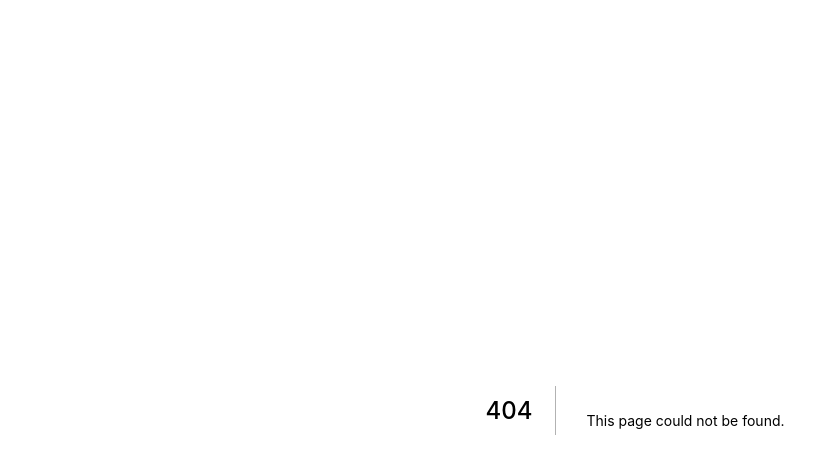
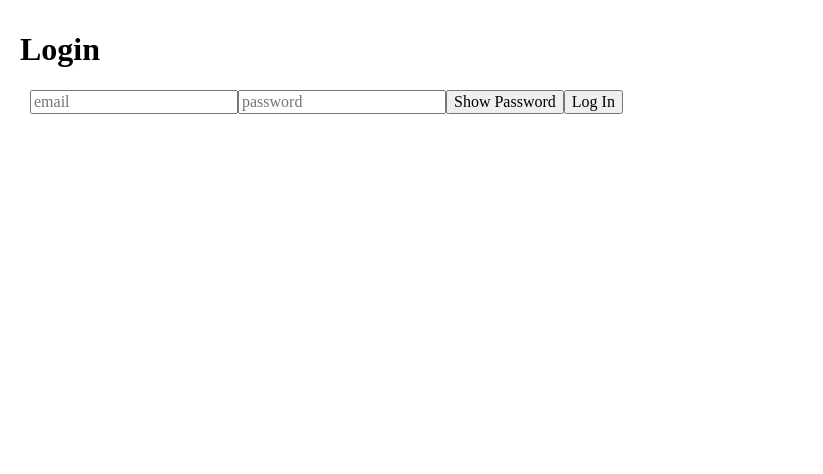
Before and after one commit to NateICS/ics-journalism, a Next.js app: page /login in a window 1280 px wide. Before the commit this address had no page. Shown: the top 474 px of the page, without its empty margins (0-823 px from the left). Built offline with nearby package versions, Linux system fonts and the light colour scheme; no server answers.

Commit message:
Shit man IDK

```diff
--- a/firebase.ts
+++ b/firebase.ts
@@ -1,4 +1,6 @@
 import { initializeApp } from "firebase/app"
+import { getAuth } from "firebase/auth"
+import { getFirestore } from "firebase/firestore"
 
 const app = initializeApp({
   apiKey: "AIzaSyCbAntsZ8rlQVioXvwbknNdqGNWPZcOcOI",
@@ -8,3 +10,6 @@ const app = initializeApp({
   messagingSenderId: "222510070220",
   appId: "1:222510070220:web:a07ffd41f82dad08438569",
 })
+
+export const auth = getAuth(app)
+export const db = getFirestore(app)
--- /dev/null
+++ b/pages/login.tsx
@@ -0,0 +1,84 @@
+import {
+  onAuthStateChanged,
+  signInWithEmailAndPassword,
+  updateProfile,
+} from "firebase/auth"
+import { useRouter } from "next/router"
+import { FormEvent, useState } from "react"
+import { auth } from "../firebase"
+
+const Login = () => {
+  const [email, setEmail] = useState("")
+  const [password, setPassword] = useState("")
+  const [passwordVisible, setPasswordVisible] = useState(false)
+  const [failedLogin, setFailedLogin] = useState(false)
+
+  const router = useRouter()
+
+  const handleSubmit = (e: FormEvent<HTMLFormElement>) => {
+    e.preventDefault()
+
+    signInWithEmailAndPassword(auth, email, password)
+      .then(({ user }) => {
+        updateProfile(user, {
+          displayName:
+            email.split(".")[0][0].toUpperCase() +
+            email.split(".")[0].substring(1) +
+            " " +
+            email.split(".")[1].split("@")[0][0].toUpperCase() +
+            email.split(".")[1].split("@")[0].substring(1),
+        })
+      })
+      .catch((error) => {
+        setFailedLogin(true)
+      })
+  }
+
+  onAuthStateChanged(auth, (user) => {
+    if (user) {
+      router.push("/new")
+    }
+  })
+
+  return (
+    <>
+      <h1>Login</h1>
+
+      {failedLogin && (
+        <p
+          style={{
+            color: "red",
+          }}
+        >
+          Incorrect Email or Password
+        </p>
+      )}
+
+      <form onSubmit={handleSubmit}>
+        <input
+          type="email"
+          placeholder="email"
+          value={email}
+          onChange={(e) => setEmail(e.target.value)}
+        />
+        <input
+          type={passwordVisible ? "text" : "password"}
+          placeholder="password"
+          value={password}
+          onChange={(e) => setPassword(e.target.value)}
+        />
+
+        <button
+          type="button"
+          onClick={() => setPasswordVisible(!passwordVisible)}
+        >
+          Show Password
+        </button>
+
+        <button>Log In</button>
+      </form>
+    </>
+  )
+}
+
+export default Login
```
Also changed, not shown: pages/new.tsx (+38 -0 lines), 1 other file (tests, documents, lock files or other folders).
